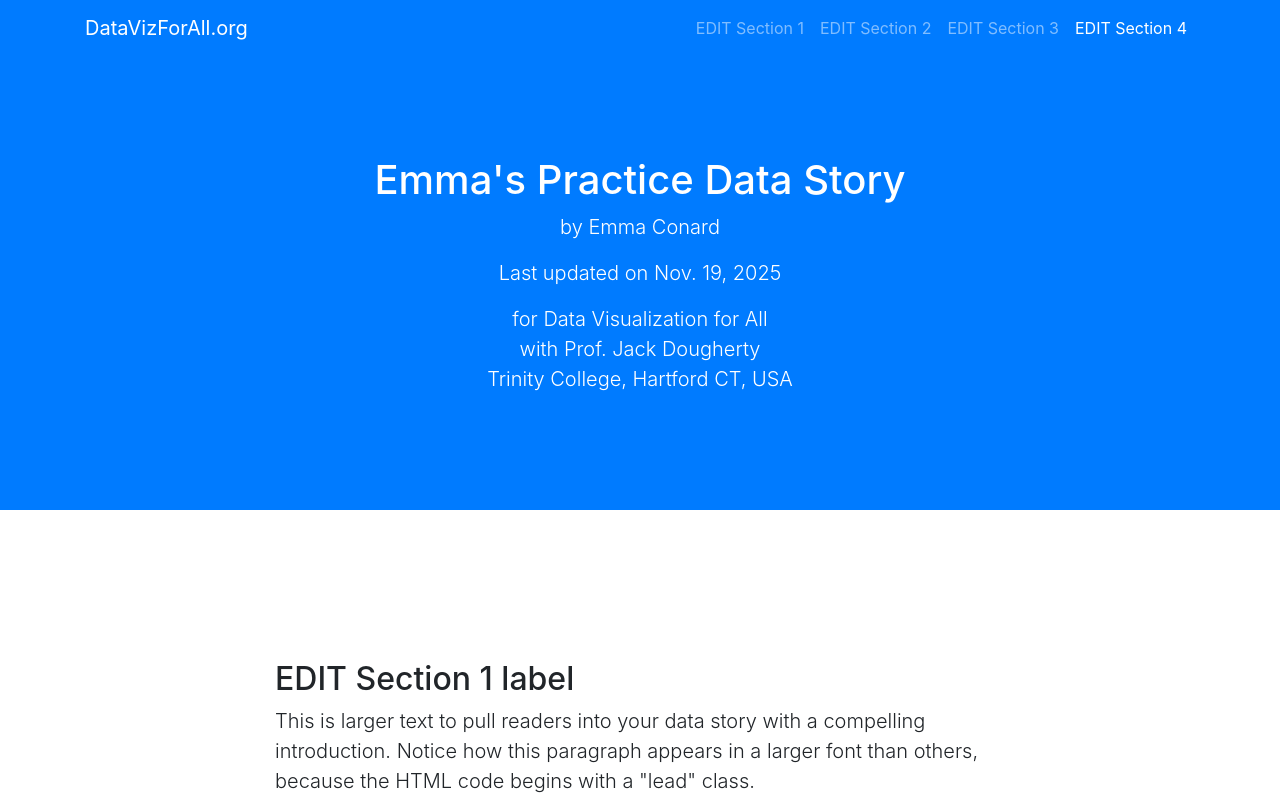
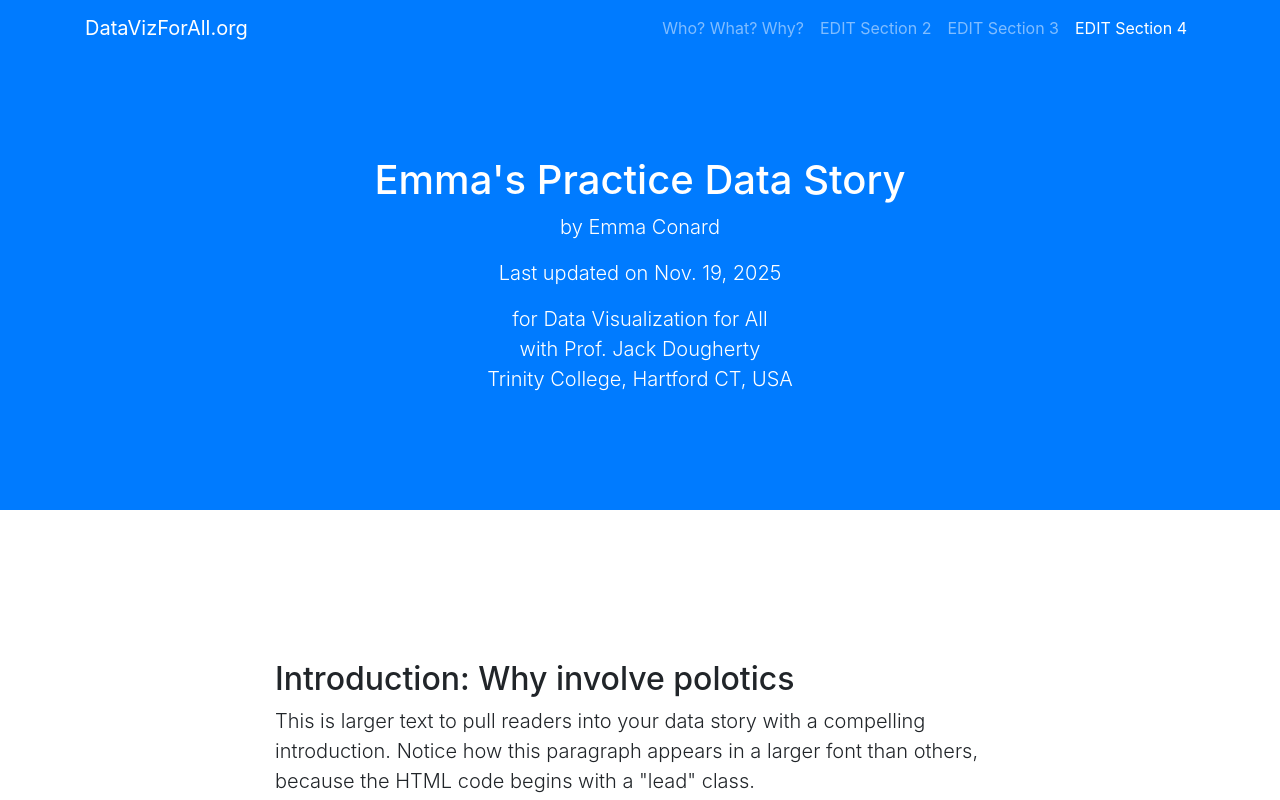
Before and after one commit to emmaconard/Emmas-Version-, a plain HTML site: page index.html in a window 1280 px wide. Shown: the top 800 px of the page. Drawn offline with nearby package versions, Linux system fonts and the light colour scheme.

Commit message:
Update index.html

```diff
--- a/index.html
+++ b/index.html
@@ -34,7 +34,7 @@
       <div class="collapse navbar-collapse" id="navbarResponsive">
         <ul class="navbar-nav ml-auto">
           <li class="nav-item">
-            <a class="nav-link js-scroll-trigger" href="#section1">EDIT Section 1</a>
+            <a class="nav-link js-scroll-trigger" href="#section1">Who? What? Why?</a>
           </li>
           <li class="nav-item">
             <a class="nav-link js-scroll-trigger" href="#section2">EDIT Section 2</a>
@@ -66,7 +66,7 @@
       <div class="row">
         <div class="col-lg-8 mx-auto">
 
-          <h2>EDIT Section 1 label</h2>
+          <h2>Introduction: Why involve polotics</h2>
 
           <p class="lead"> This is larger text to pull readers into your data story with a compelling introduction. Notice how this paragraph appears in a larger font than others, because the HTML code begins with a "lead" class.</p>
 
```
